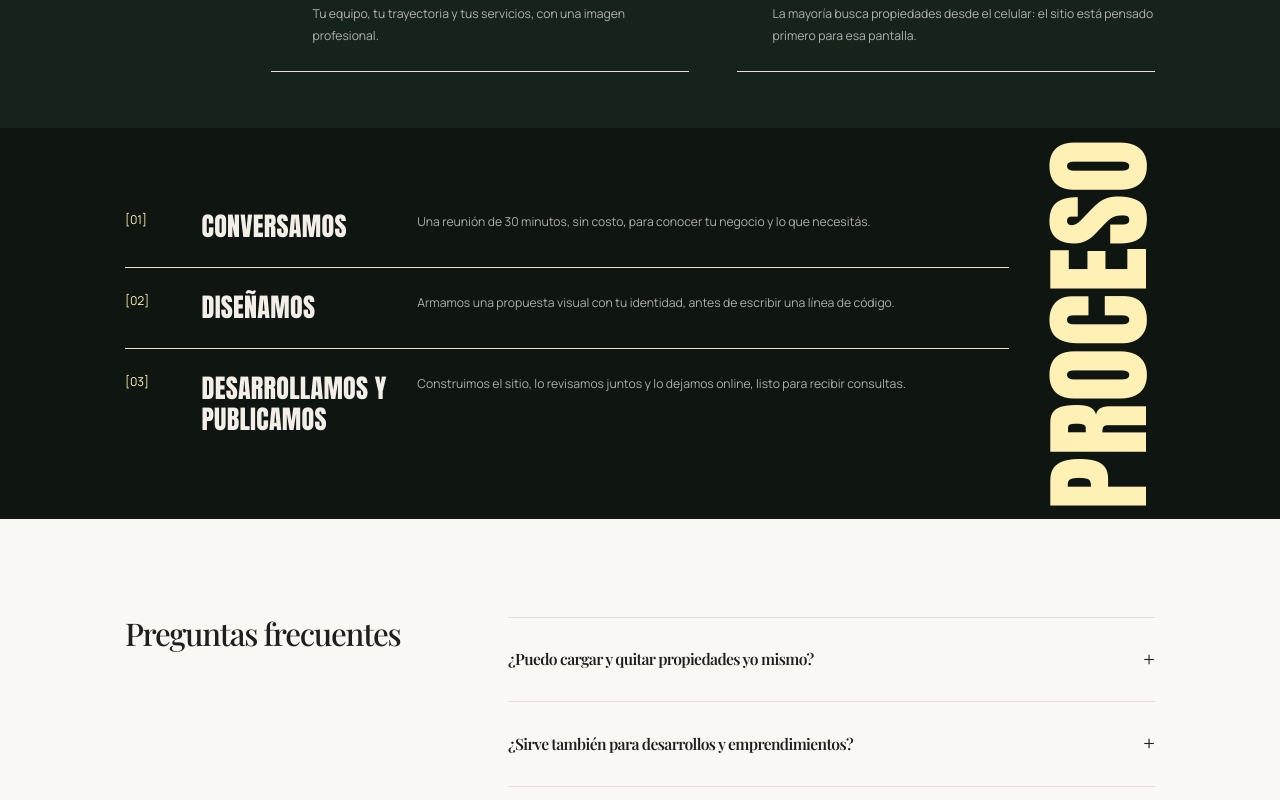
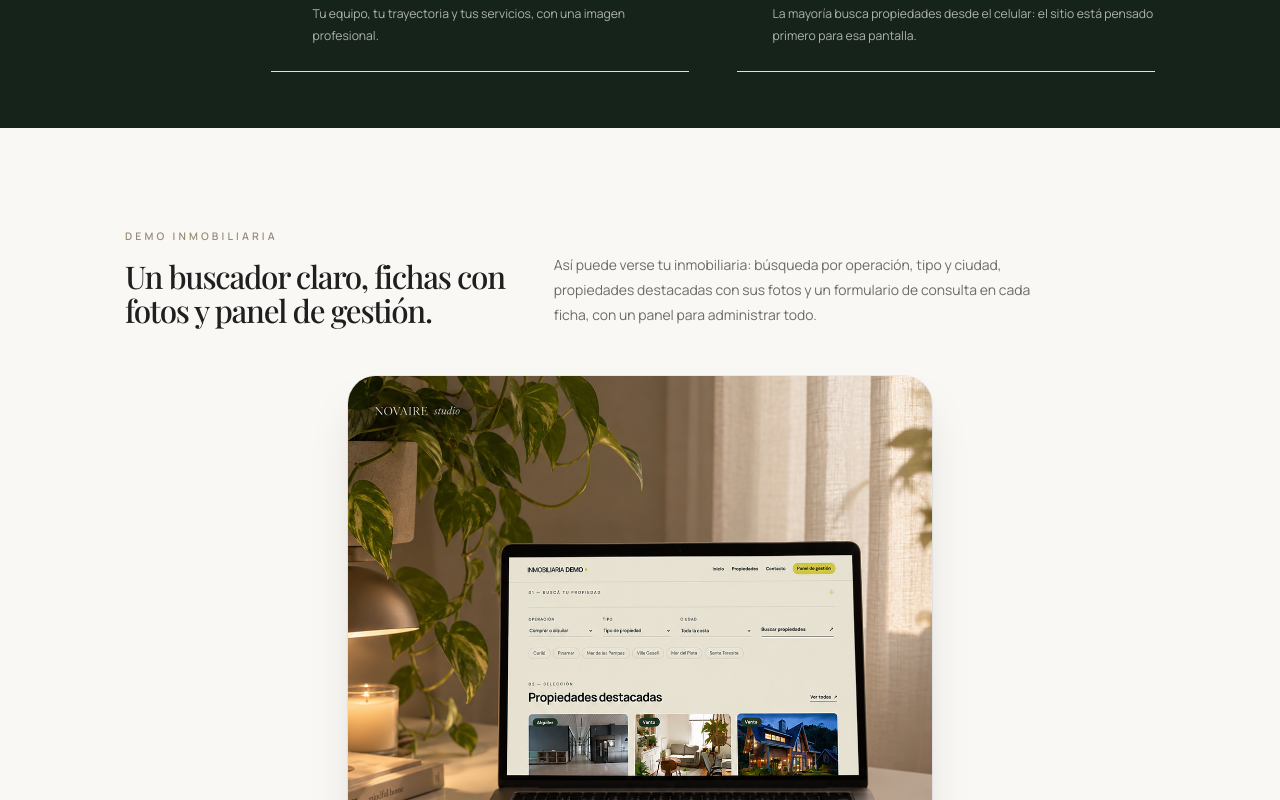
Before and after one commit to franetovichpia/AgenciaNovaire, a Next.js app: page /web-para-inmobiliarias in a window 1280 px wide. Shown: the part 1100-1900 px from the top of the page. Built offline with nearby package versions, Linux system fonts and the light colour scheme; a web font is replaced by a local one.

Commit message:
Sumar mockup de demo inmobiliaria a la página para inmobiliarias
Co-Authored-By: Claude Sonnet 5.5 <noreply@anthropic.com>
Claude-Session: https://claude.ai/code/session_013ESZas1kmbLhP9kYuT78do

```diff
--- a/components/niche/niche-page.tsx
+++ b/components/niche/niche-page.tsx
@@ -173,7 +173,20 @@ export function NichePage({ niche }: { niche: Niche }) {
                 </Reveal>
               </div>
 
-              {showcase.layout === "duo" ? (
+              {showcase.layout === "single" ? (
+                <Reveal className="mt-14">
+                  <div className="relative mx-auto aspect-[4/5] max-w-2xl overflow-hidden rounded-[2rem] shadow-2xl shadow-black/15 ring-1 ring-black/5">
+                    <Image
+                      src={showcase.images[0].src}
+                      alt={showcase.images[0].alt}
+                      fill
+                      quality={95}
+                      sizes="(min-width:768px) 672px, 100vw"
+                      className="object-cover"
+                    />
+                  </div>
+                </Reveal>
+              ) : showcase.layout === "duo" ? (
                 <div className="mt-14 grid gap-6 sm:grid-cols-2 sm:gap-8">
                   {showcase.images.map((image, index) => (
                     <Reveal key={image.src} delay={index * 0.12}>
--- a/data/niches.ts
+++ b/data/niches.ts
@@ -2,7 +2,7 @@ export type Showcase = {
   eyebrow: string;
   title: string;
   text: string;
-  layout: "duo" | "phones";
+  layout: "duo" | "phones" | "single";
   images: { src: string; alt: string; caption?: string }[];
 };
 
@@ -190,6 +190,20 @@ export const niches: Niche[] = [
       },
     ],
     exampleSlugs: [],
+    showcases: [
+      {
+        eyebrow: "Demo inmobiliaria",
+        title: "Un buscador claro, fichas con fotos y panel de gestión.",
+        text: "Así puede verse tu inmobiliaria: búsqueda por operación, tipo y ciudad, propiedades destacadas con sus fotos y un formulario de consulta en cada ficha, con un panel para administrar todo.",
+        layout: "single",
+        images: [
+          {
+            src: "/projects/inmobiliaria-demo/laptop-tablet.jpg",
+            alt: "Demo de web inmobiliaria con buscador y propiedades destacadas en laptop y ficha de propiedad en tablet",
+          },
+        ],
+      },
+    ],
     steps,
     faq: [
       {
```
Also changed, not shown: public/projects/inmobiliaria-demo/laptop-tablet.jpg (added).
